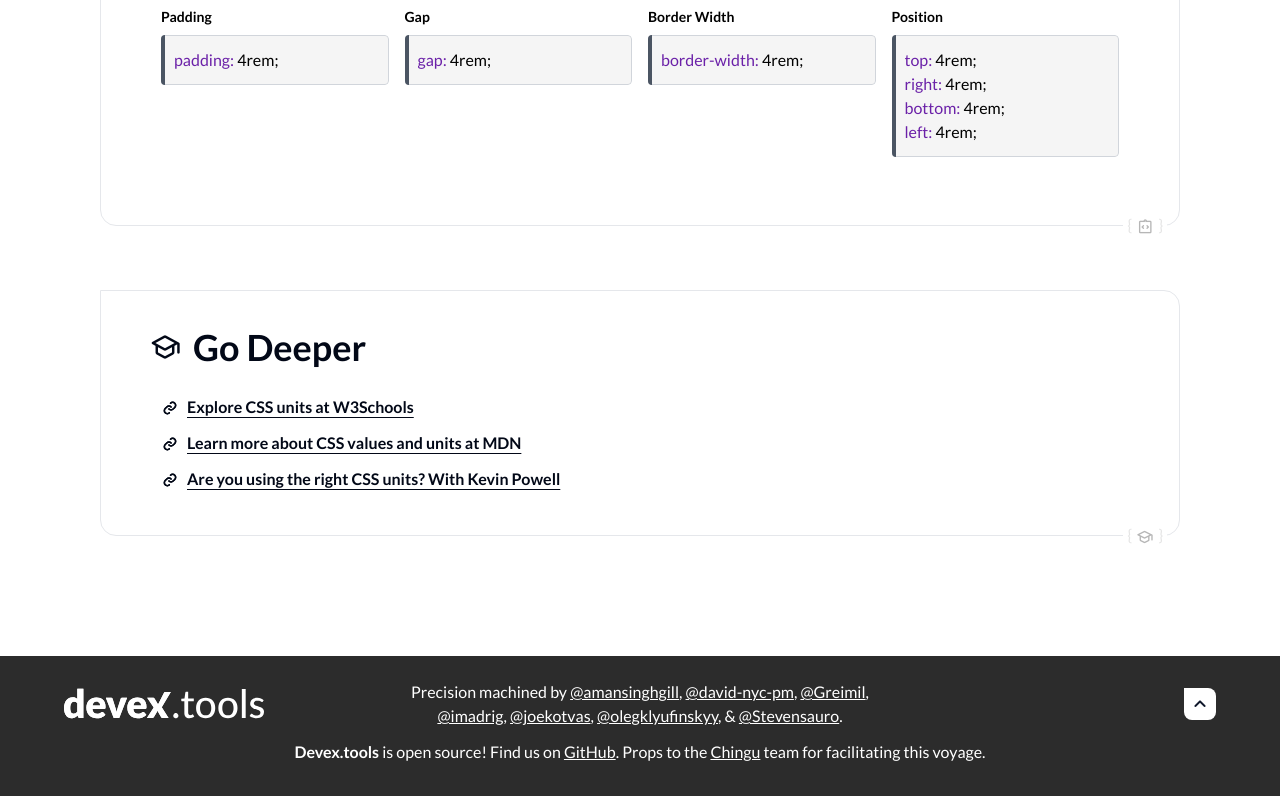
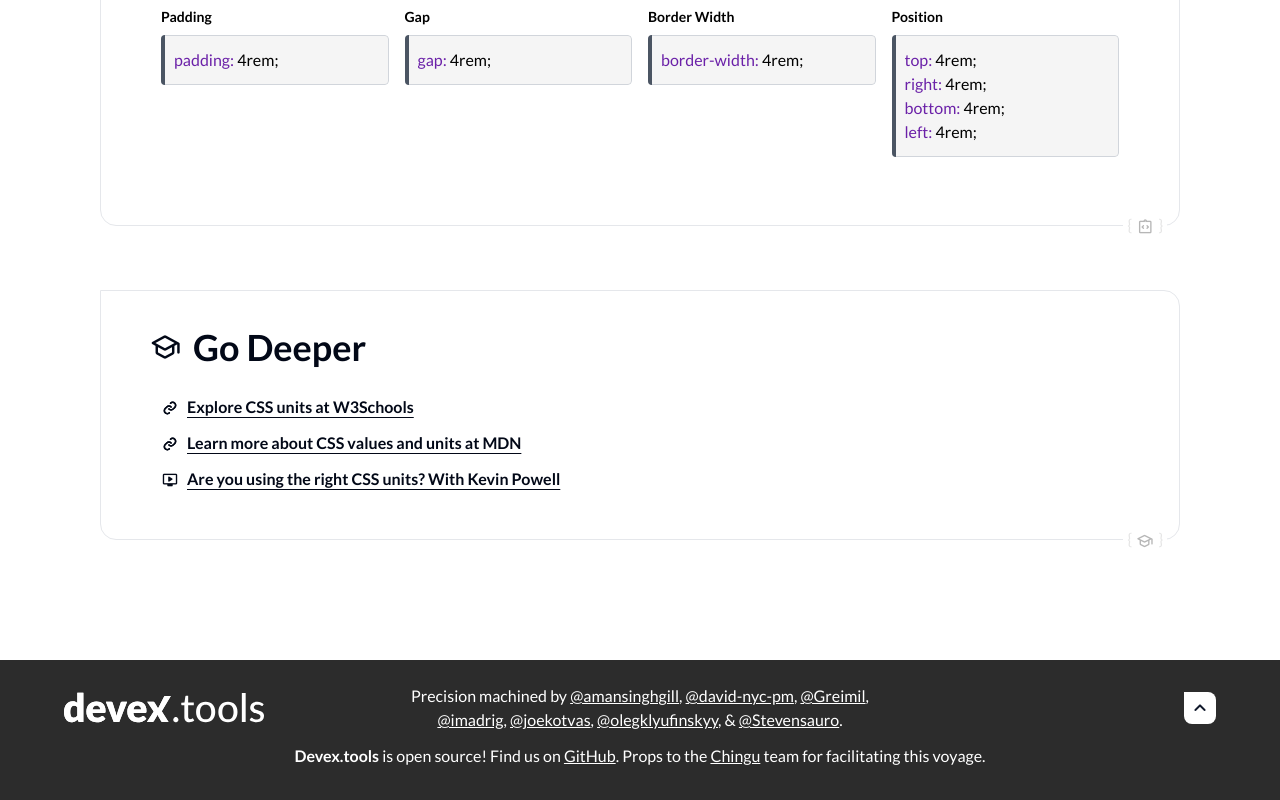
Before and after one commit to chingu-voyages/devex.tools, a React (Vite) app in the folder fetools-app/: page /units in a window 1280 px wide. Shown: the part 904-1704 px from the top of the page. Built offline with nearby package versions, Linux system fonts and the light colour scheme.

Commit message:
Modify GoDeeper.jsx to use "live_tv" icon for YouTube links.

```diff
--- a/fetools-app/src/components/ToolsLayout/GoDeeper.jsx
+++ b/fetools-app/src/components/ToolsLayout/GoDeeper.jsx
@@ -2,12 +2,20 @@ import { ToolSection } from "./Sections";
 import Icon from "../Icon";
 
 export default function GoDeeper({ linksData }) {
+  // Add icons to links
+  linksData = linksData.map((link) => {
+    return {
+      icon: link.url.includes("youtube") ? "live_tv" : "Link",
+      iconType: link.url.includes("youtube") ? "material" : "svg",
+      ...link,
+    };
+  });
   const anchorElements = (array) =>
-    array.map(({ url, textValue }, idx) => (
+    array.map(({ url, textValue, icon, iconType }, idx) => (
       <li key={`GoLink-${idx}`}>
         <div className="flex items-start gap-2">
           <div className="pt-1">
-            <Icon name="Link" type="svg" size="18" />
+            <Icon name={icon} type={iconType} size="18" />
           </div>
           <a
             href={url}
```
